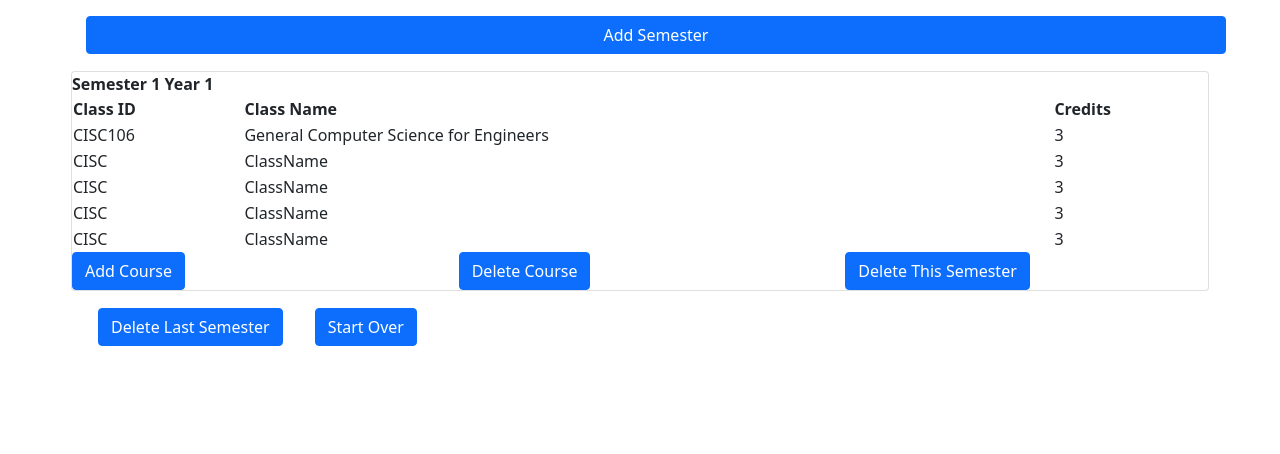
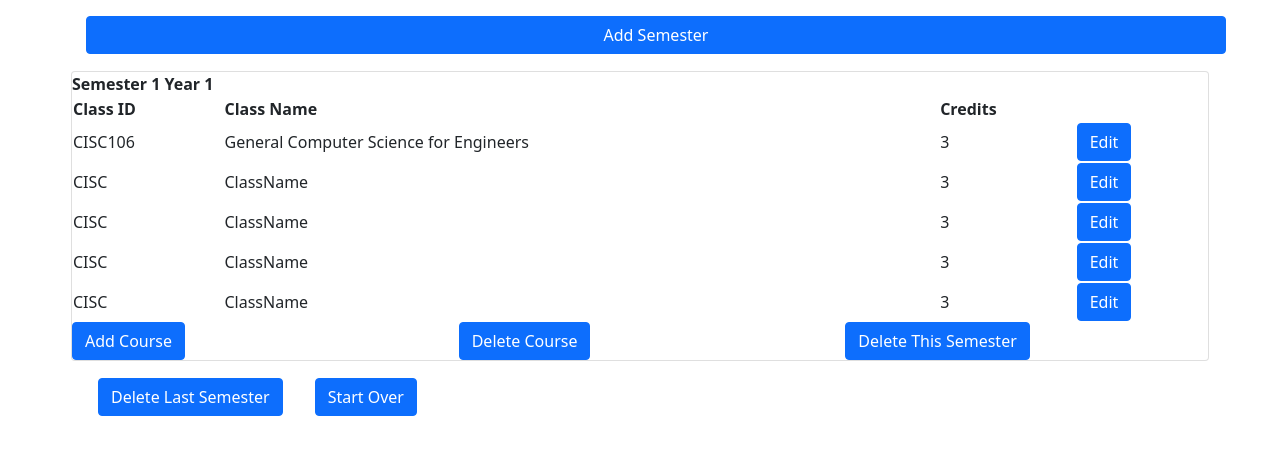
Before and after one commit to UD-CISC275-F21/ud-cis-scheduler-team-17, a React (Create React App) app: page / in a window 1280 px wide. Shown: the top 454 px of the page. Built offline with nearby package versions, Linux system fonts and the light colour scheme.

Commit message:
Made an edit button for every row, that currently just says you clicked it

```diff
--- a/src/components/SubjectViewer.tsx
+++ b/src/components/SubjectViewer.tsx
@@ -46,6 +46,10 @@ export function SubjectTable({currID, currentSem, currYear, semList, setSemList,
         }
     }
 
+    function editSem () {
+        alert("editSem has been used!");
+    }
+
     //<Row>ID {currID}</Row>
     return (
         <Card>
@@ -57,6 +61,7 @@ export function SubjectTable({currID, currentSem, currYear, semList, setSemList,
                         <td>{sbj.id}</td>
                         <td>{sbj.name}</td>
                         <td>{sbj.credits}</td>
+                        <td><Button onClick={editSem}>Edit</Button></td>
                     </tr>;
                 })}
             </table>
```
